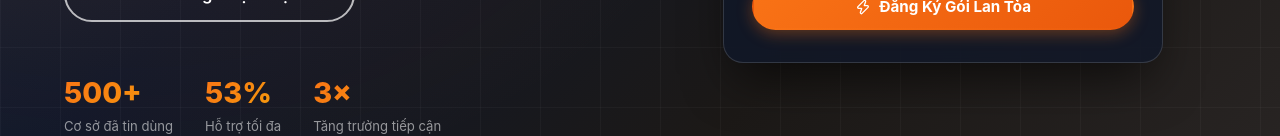
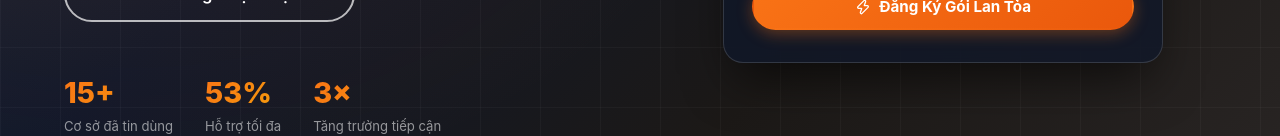
Before and after one commit to Haruto1508/service-management, a React (Vite) app: page / in a window 1280 px wide. Shown: the part 673-809 px from the top of the page. Built offline with nearby package versions, Linux system fonts and the light colour scheme; no server answers.

Commit message:
fix: change number of cooperate campus

```diff
--- a/src/components/HeroSection.jsx
+++ b/src/components/HeroSection.jsx
@@ -66,7 +66,7 @@
 
             <div className="hero-stats">
               <div className="hero-stat">
-                <span className="hero-stat-number">500+</span>
+                <span className="hero-stat-number">15+</span>
                 <span className="hero-stat-label">Cơ sở đã tin dùng</span>
               </div>
               <div className="hero-stat">
```
